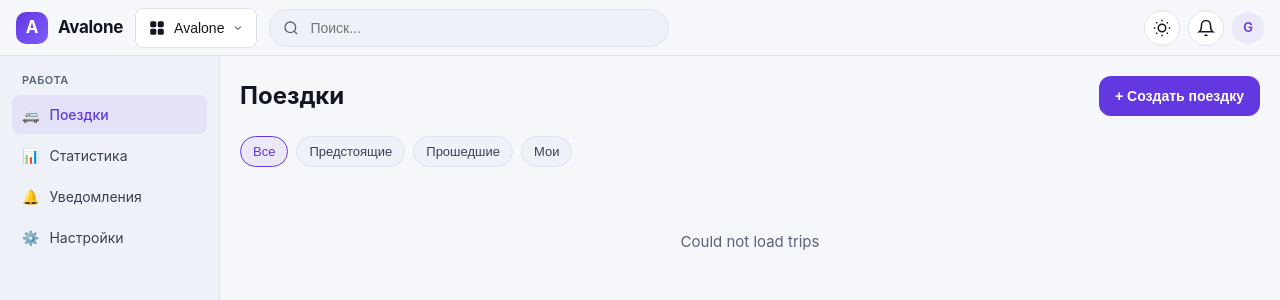
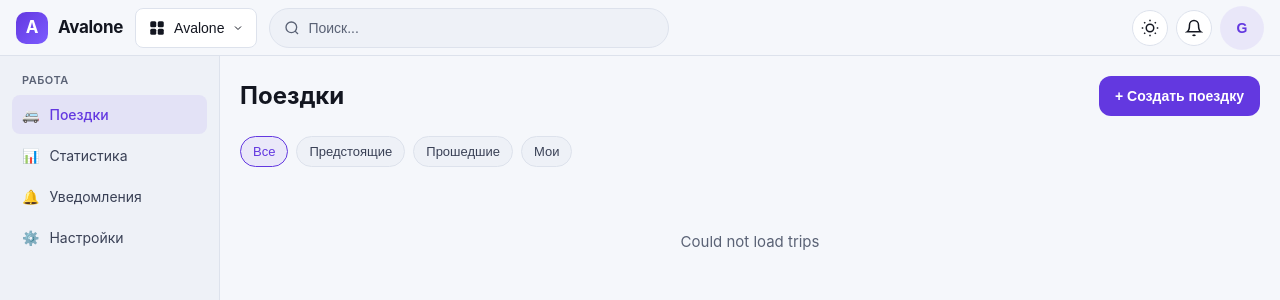
Before and after one commit to prontost/routa, a Python web app: template src/routa/web/templates/work.html in a window 1280 px wide. Shown: the top 300 px of the page. Run offline with Jinja, Linux system fonts and the light colour scheme; the template is opened without the code that fills it, so the values that code supplies are empty.

Commit message:
fix(shell): tappable profile, search pill, cache bust; keep bottom nav clearance

```diff
--- a/src/routa/web/static/avalone-shell.css
+++ b/src/routa/web/static/avalone-shell.css
@@ -197,7 +197,7 @@ a:hover { opacity: 0.85; }
   .avalone-app-switcher__btn { min-width: 48px; min-height: 44px; padding: 10px; }
   .avalone-app-switcher__menu { left: 0; right: auto; min-width: 260px; }
   .avalone-search { order: 3; flex-basis: 100%; max-width: none; margin-top: 0; }
-  .avalone-search input { height: 34px; }
+  .avalone-search__btn { height: 40px; }
   .avalone-header__actions { margin-left: auto; }
   .avalone-page-header { flex-direction: column; align-items: stretch; gap: 10px; }
   .avalone-page-header .avalone-btn,
@@ -301,32 +301,26 @@ a:hover { opacity: 0.85; }
 .avalone-search {
   flex: 1;
   max-width: 400px;
-  position: relative;
 }
 
-.avalone-search input {
+.avalone-search__btn {
   width: 100%;
-  height: 38px;
-  padding: 0 12px 0 40px;
+  height: 40px;
+  padding: 0 14px;
   border-radius: var(--radius-pill);
   border: 1px solid var(--line);
   background: var(--bg-2);
-  color: var(--txt);
+  color: var(--muted);
   font-size: 14px;
-  outline: none;
-  text-indent: 0;
+  display: flex;
+  align-items: center;
+  gap: 8px;
+  cursor: pointer;
+  text-align: left;
 }
 
-.avalone-search input:focus { border-color: var(--accent); }
-
-.avalone-search svg {
-  position: absolute;
-  left: 14px;
-  top: 50%;
-  transform: translateY(-50%);
-  color: var(--muted);
-  pointer-events: none;
-}
+.avalone-search__btn:hover { border-color: var(--accent); color: var(--txt); }
+.avalone-search__btn svg { width: 16px; height: 16px; flex-shrink: 0; }
 
 .avalone-header__actions {
   display: flex;
@@ -358,18 +352,41 @@ a:hover { opacity: 0.85; }
 }
 
 .avalone-profile__avatar {
-  width: 32px;
-  height: 32px;
+  width: 40px;
+  height: 40px;
+  min-width: 44px;
+  min-height: 44px;
   border-radius: 50%;
+  border: none;
+  padding: 0;
   background: var(--accent-bg);
   color: var(--accent);
   display: flex;
   align-items: center;
   justify-content: center;
   font-weight: 600;
-  font-size: 13px;
+  font-size: 14px;
   cursor: pointer;
+  -webkit-tap-highlight-color: transparent;
 }
+
+.avalone-profile__avatar:active { transform: scale(0.96); }
+
+.avalone-profile__menu {
+  display: none;
+  position: absolute;
+  right: 0;
+  top: calc(100% + 8px);
+  min-width: 170px;
+  background: var(--card);
+  border: 1px solid var(--line);
+  border-radius: var(--radius-sm);
+  box-shadow: var(--shadow);
+  padding: 8px 0;
+  z-index: 200;
+}
+
+.avalone-profile__menu.open { display: block; }
 
 /* Sidebar */
 .avalone-nav__section {
--- a/src/routa/web/static/avalone-shell.js
+++ b/src/routa/web/static/avalone-shell.js
@@ -38,12 +38,16 @@
     if (!profile) return;
     const avatar = profile.querySelector('.avalone-profile__avatar');
     const menu = profile.querySelector('.avalone-profile__menu');
-    if (!menu) return;
+    if (!menu || !avatar) return;
     avatar.addEventListener('click', (e) => {
       e.stopPropagation();
-      menu.classList.toggle('open');
+      const isOpen = menu.classList.toggle('open');
+      avatar.setAttribute('aria-expanded', String(isOpen));
     });
-    document.addEventListener('click', () => menu.classList.remove('open'));
+    document.addEventListener('click', () => {
+      menu.classList.remove('open');
+      avatar.setAttribute('aria-expanded', 'false');
+    });
   }
 
   // Notifications
--- a/src/routa/web/templates/shell.html
+++ b/src/routa/web/templates/shell.html
@@ -37,8 +37,10 @@
     </div>
 
     <div class="avalone-search">
-      <svg width="16" height="16" viewBox="0 0 24 24" fill="none" stroke="currentColor" stroke-width="2"><circle cx="11" cy="11" r="8"/><path d="M21 21l-4.35-4.35"/></svg>
-      <input type="text" placeholder="Поиск..." onclick="openGlobalSearch()" readonly style="padding-left:40px">
+      <button type="button" class="avalone-search__btn" onclick="openGlobalSearch()" aria-label="Поиск">
+        <svg width="16" height="16" viewBox="0 0 24 24" fill="none" stroke="currentColor" stroke-width="2" aria-hidden="true"><circle cx="11" cy="11" r="8"/><path d="M21 21l-4.35-4.35"/></svg>
+        <span>Поиск...</span>
+      </button>
     </div>
 
     <div class="avalone-header__actions">
@@ -52,10 +54,10 @@
       </button>
 
       <div class="avalone-profile">
-        <div class="avalone-profile__avatar" title="{{ user.login if user else 'Гость' }}">
+        <button type="button" class="avalone-profile__avatar" aria-label="Профиль" aria-haspopup="true" aria-expanded="false" title="{{ user.login if user else 'Гость' }}">
           {{ (user.login or 'G')[0].upper() if user else 'G' }}
-        </div>
-        <div class="avalone-profile__menu" style="display:none;position:absolute;right:0;top:calc(100%+8px);min-width:160px;background:var(--card);border:1px solid var(--line);border-radius:var(--radius-sm);box-shadow:var(--shadow);padding:8px 0;z-index:200">
+        </button>
+        <div class="avalone-profile__menu" id="profile-menu">
           {% if user %}
           <a href="https://avalone.online/profile" class="avalone-nav__item">Профиль</a>
           <a href="https://avalone.online/logout" class="avalone-nav__item">Выйти</a>
@@ -111,5 +113,5 @@
 </nav>
 {% endif %}
 
-<script src="/static/avalone-shell.js?v=2" defer></script>
+<script src="/static/avalone-shell.js?v=3" defer></script>
 {% endmacro %}
--- a/src/routa/web/templates/work.html
+++ b/src/routa/web/templates/work.html
@@ -90,7 +90,7 @@ function applyLang(lang){
 <link rel="manifest" href="/manifest.json">
 <link rel="apple-touch-icon" href="/icon-192.png">
 <link rel="icon" type="image/png" href="/icon-192.png">
-<link rel="stylesheet" href="/static/avalone-shell.css?v=6">
+<link rel="stylesheet" href="/static/avalone-shell.css?v=7">
 <style>
 /* Work-specific styles */
 .trip-card { margin-bottom: 14px; }
@@ -273,7 +273,6 @@ function applyLang(lang){
   </div>
 </div>
 
-<script src="/static/avalone-shell.js?v=2" defer></script>
 <script>
 const $ = id => document.getElementById(id);
 const dirLabels = {to_work:T('to_work'),from_work:T('from_work')};
```
